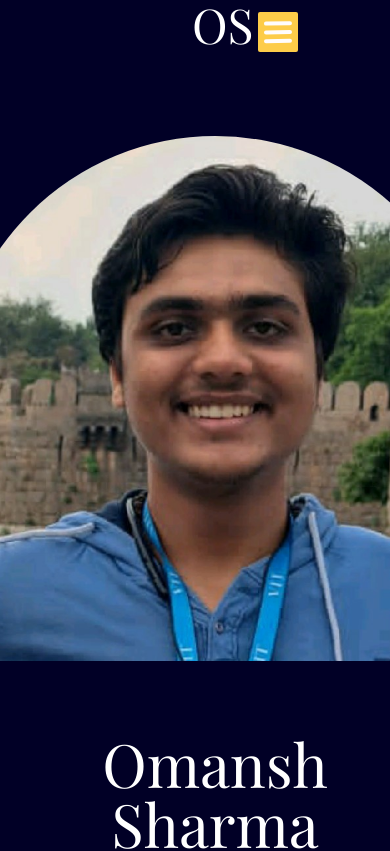
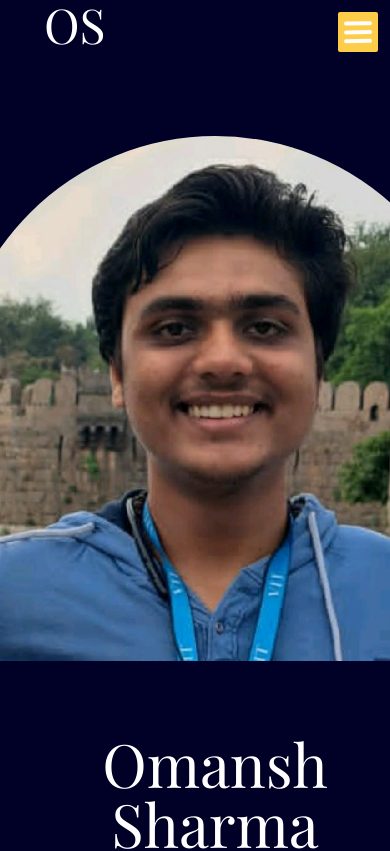
Before and after one commit to arduR-O/portfolioButPretty, a React (Vite) app: page / in a window 390 px wide. Shown: the top 851 px of the page. Built offline with nearby package versions, Linux system fonts and the light colour scheme.

Commit message:
fix: navbar responsiveness

```diff
--- a/src/scenes/Navbar.jsx
+++ b/src/scenes/Navbar.jsx
@@ -35,12 +35,12 @@ const Navbar = ({ currentPage, setCurrentPage, isTopOfThePage }) => {
     //the navBg var handles the bg feature, the relative, top stuff is for positioning, z for positioning on z axis
     //I want this to be a bg less bar when at top and then gain background as user scrolls, in mobile devices I want toggle butto to merge with banner on scrolling
     <nav
-      className={`${navBg}fixed z-40 top-0 h-auto w-full flex justify-between mx-40 md:mx-5 justify-items-center`}
+      className={`${navBg}fixed z-40 top-0 h-auto w-full flex justify-between px-3`}
     >
       <h4 className="font-playfair text-5xl">OS</h4>
       {isDesktop ? (
         /*Desktop View */
-        <div className="flex ml-10 mr-72 md:mr-5  gap-5 md:gap-10 md:px-8 justify-items-center">
+        <div className="flex gap-5 md:gap-10 md:px-8 justify-items-center">
           <Link
             page="Home"
             currentPage={currentPage}
@@ -69,7 +69,7 @@ const Navbar = ({ currentPage, setCurrentPage, isTopOfThePage }) => {
         </div>
       ) : !isToggled ? (
          /*Mobile View + No Toggle*/
-        <button className="fixed top-3 right-3 z-10 w-10 h-10 mr-20">
+        <button className="fixed top-3 right-3 z-10 w-10 h-10">
           <img
             src="../assets/menu-icon.svg"
             alt="menu icon"
```
